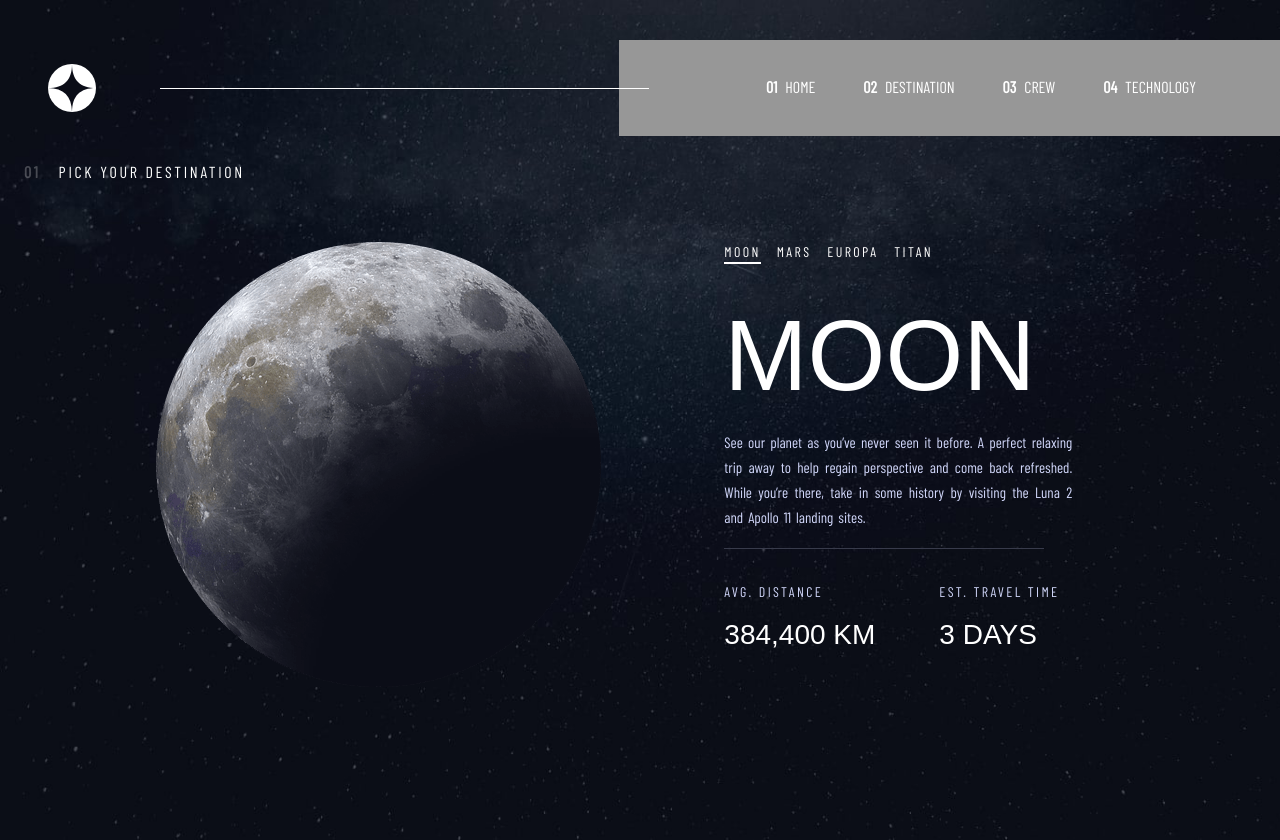
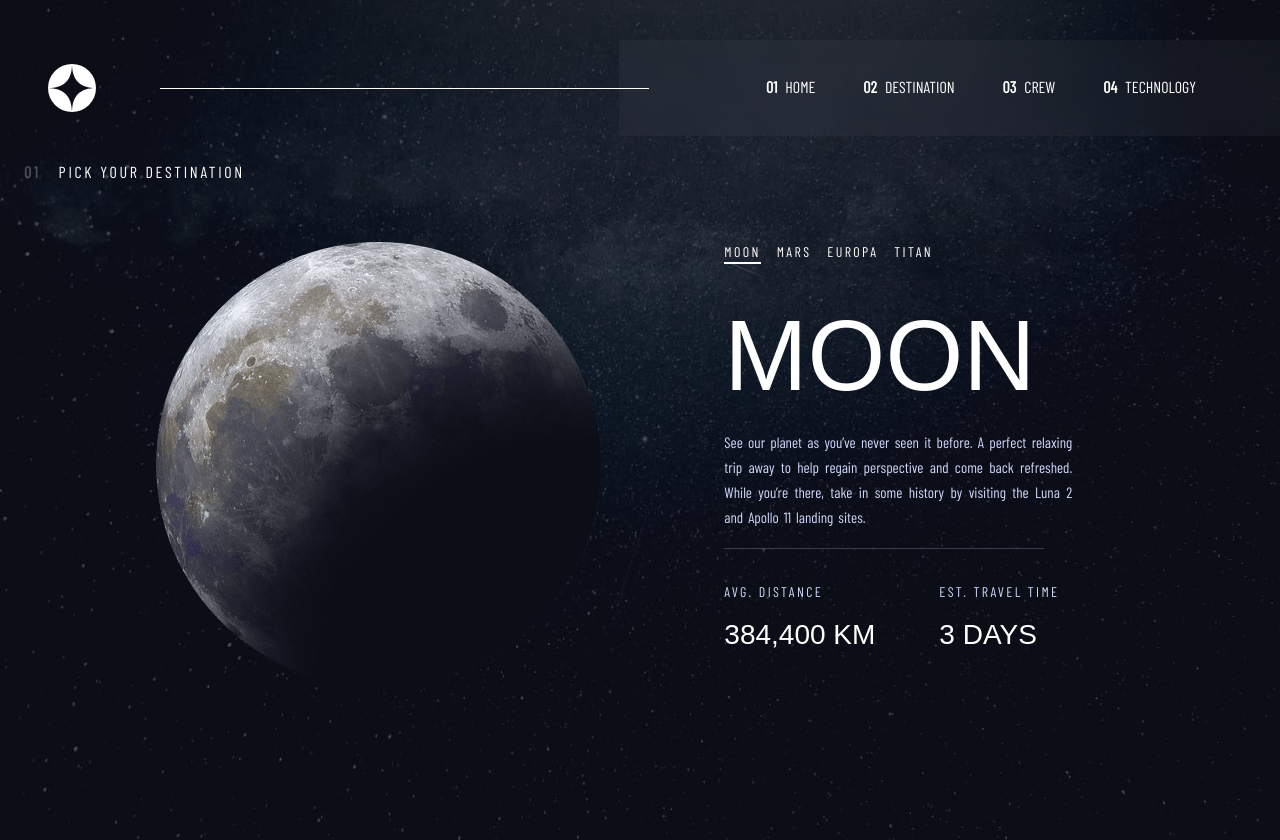
Before and after one commit to jradziejewski/space-tourism, a Next.js app: page /destination in a window 1280 px wide. Built offline with nearby package versions, Linux system fonts and the light colour scheme; a web font is replaced by a local one.

Commit message:
fix: fix navbar

```diff
--- a/src/app/components/navbar/Navbar.tsx
+++ b/src/app/components/navbar/Navbar.tsx
@@ -6,12 +6,7 @@ import NavbarIcon from "./NavbarLogo";
 import { useEffect, useRef, useState } from "react";
 
 const Navbar = () => {
-  const [isHome, setIsHome] = useState(true);
   const navRef = useRef<HTMLDivElement>(null);
-
-  useEffect(() => {
-    setIsHome(window.location.pathname === "/");
-  }, []);
 
   const showNavbar = () => {
     if (!navRef.current) return;
@@ -22,7 +17,7 @@ const Navbar = () => {
     <div className="navbar" ref={navRef}>
       <NavbarIcon />
       <div className="navbar-divider" />
-      <div className={`links-container ${isHome ? "blurred" : "grey"}`}>
+      <div className="links-container">
         <StyledLink to="/" text="home" />
         <StyledLink to="/destination" text="destination" />
         <StyledLink to="/crew" text="crew" />
--- a/src/app/components/navbar/navbar.scss
+++ b/src/app/components/navbar/navbar.scss
@@ -6,7 +6,6 @@
 }
 
 .navbar {
-  // background-color: pink;
   @include flex-vertical-center;
   flex-direction: row;
   justify-content: space-between;
@@ -55,13 +54,6 @@
     border-bottom: 3px solid $white;
     transition: border-bottom 0.1s ease-in-out;
   }
-}
-
-.blurred {
-  backdrop-filter: blur(10px);
-}
-.grey {
-  background-color: $background-grey;
 }
 
 @media screen and (max-width: 1280px) {
--- a/src/app/crew/crew.scss
+++ b/src/app/crew/crew.scss
@@ -2,6 +2,13 @@
 
 body {
   @include background-image("../../../public/assets/crew/background-crew");
+}
+
+.navbar {
+  .links-container {
+    background-color: rgb(255, 255, 255, 0.04);
+    backdrop-filter: blur(10px);
+  }
 }
 
 .crew {
--- a/src/app/destination/destination.scss
+++ b/src/app/destination/destination.scss
@@ -4,6 +4,13 @@ body {
   @include background-image(
     "../../../public/assets/destination/background-destination"
   );
+}
+
+.navbar {
+  .links-container {
+    background-color: rgb(255, 255, 255, 0.04);
+    backdrop-filter: blur(10px);
+  }
 }
 
 .destination-image {
--- a/src/app/home/home.scss
+++ b/src/app/home/home.scss
@@ -2,6 +2,12 @@
 
 body {
   @include background-image("../../../public/assets/home/background-home");
+}
+
+.navbar {
+  .links-container {
+    backdrop-filter: blur(10px);
+  }
 }
 
 .homepage {
--- a/src/app/technology/technology.scss
+++ b/src/app/technology/technology.scss
@@ -4,6 +4,13 @@ body {
   @include background-image(
     "../../../public/assets/technology/background-technology"
   );
+}
+
+.navbar {
+  .links-container {
+    background-color: rgb(255, 255, 255, 0.04);
+    backdrop-filter: blur(10px);
+  }
 }
 
 .terminology-header {
```
